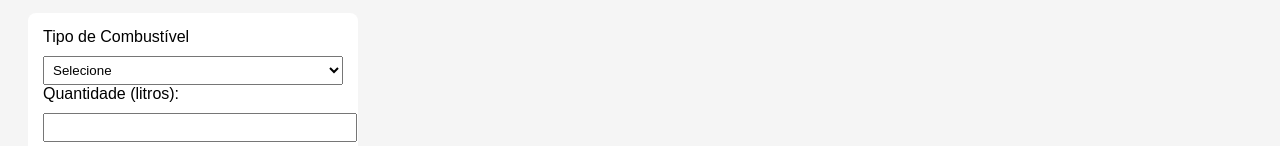
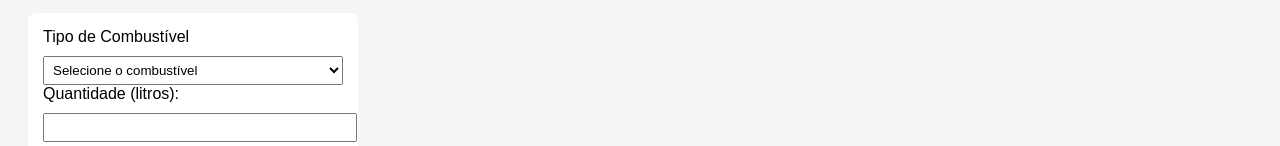
Before and after one commit to albertoholanda1/atividade-abastecimento, a plain HTML site: page index.html in a window 1280 px wide. Shown: the part 217-363 px from the top of the page. Drawn offline with Linux system fonts and the light colour scheme.

Commit message:
melhorando texto de seleção no formulário

```diff
--- a/index.html
+++ b/index.html
@@ -47,7 +47,7 @@
     <form id="formCombustivel">
         <label>Tipo de Combustível</label>
         <select id="combustivel">
-            <option value="">Selecione</option>
+            <option value="">Selecione o combustível</option>
             <option value="gasolina">Gasolina</option>
             <option value="etanol">Etanol</option>
             <option value="diesel">Diesel</option>
```
